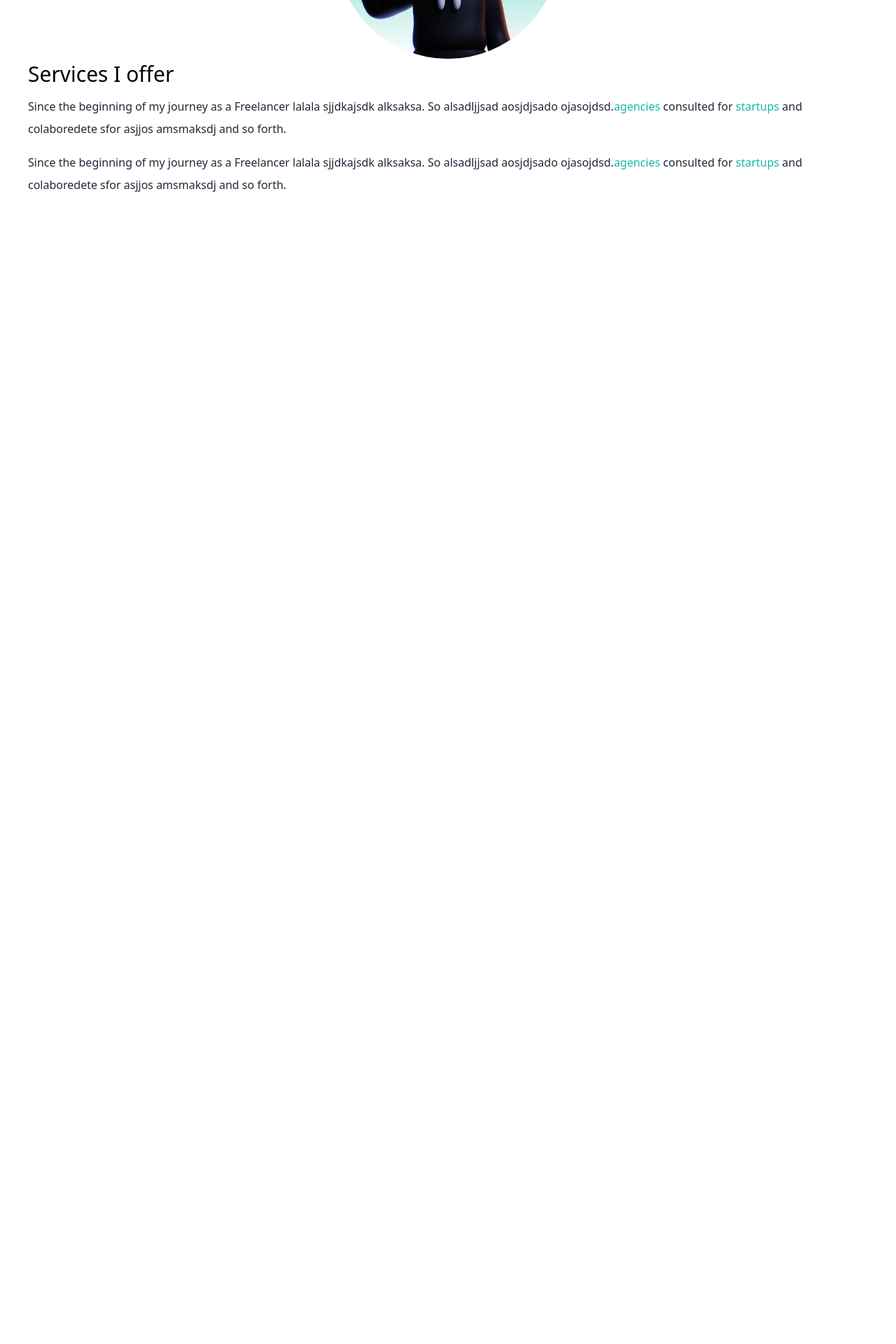
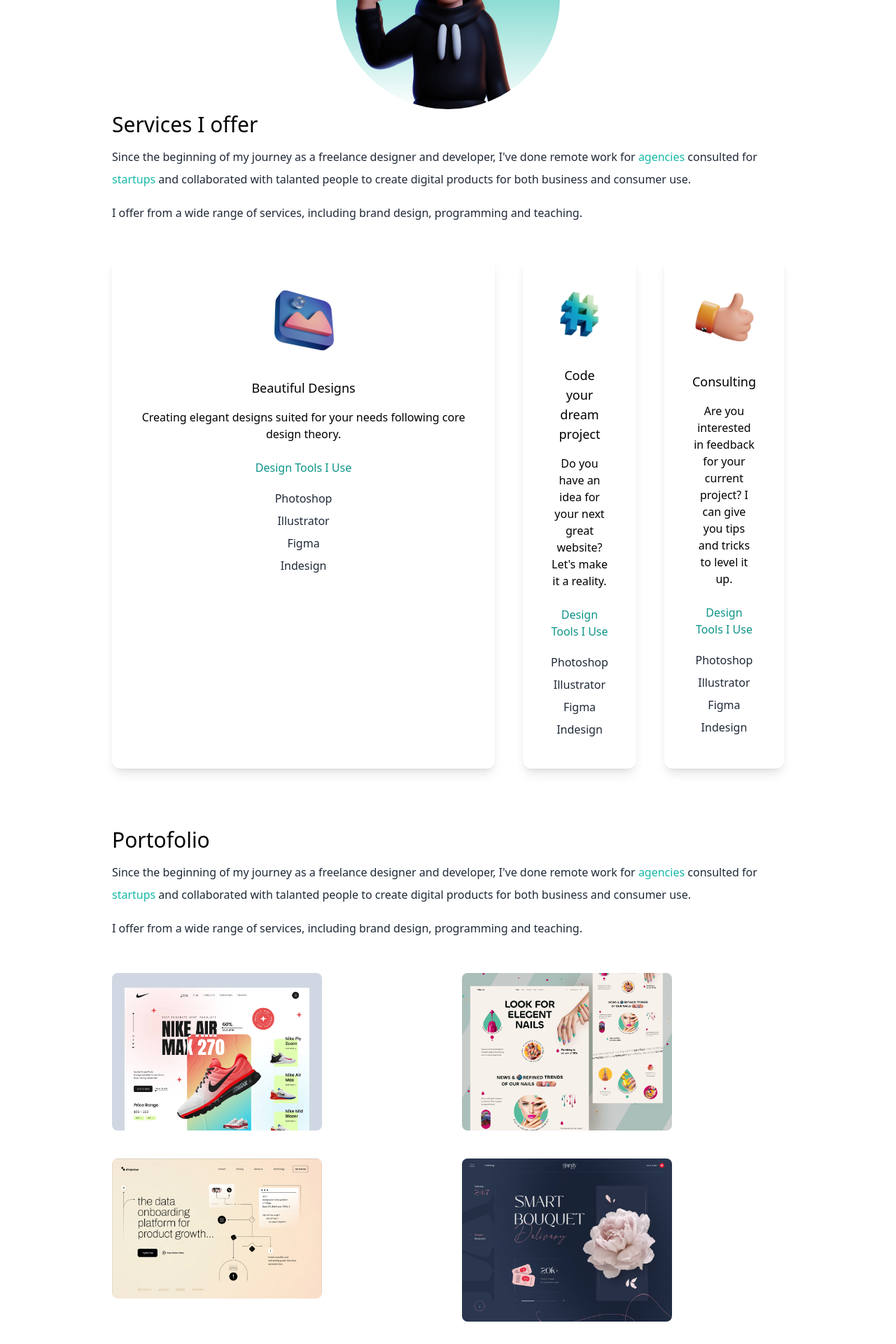
Before and after one commit to renatomayoral/renato-portfolio, a Next.js app: page / in a window 1280 px wide. Shown: the part 780-2700 px from the top of the page at 70% size. Before the commit the page ends 1068 px from the top, so only its background shows below. Built offline with nearby package versions, Linux system fonts and the light colour scheme.

Commit message:
darkmode theme with Tailwindcss working

```diff
--- a/components/Hero.tsx
+++ b/components/Hero.tsx
@@ -2,15 +2,17 @@
 import { AiFillLinkedin, AiFillGithub } from "react-icons/ai";
 import Image from "next/image";
 import deved from "../public/dev-ed-wave.png";
+import {useTheme} from 'next-themes'
 
 export default function Hero() {
+  const {theme, setTheme} = useTheme()
   return (
     <section className="min-h-screen">
       <nav className="py-10 mb-12 flex justify-between">
         <h1 className="text-xl font-burtons">Renato Mayoral</h1>
         <ul className="flex items-center">
           <li>
-            <BsFillMoonStarsFill className="cursor-pointer text-2xl" />
+            <BsFillMoonStarsFill onClick={() => setTheme(theme === 'dark' ? 'light' : 'dark')} className="cursor-pointer text-2xl" />
           </li>
           <li>
             <a className=" bg-gradient-to-r from-cyan-500 to-teal-500 text-white px-4 py-2 rounded-md ml-8">
@@ -21,13 +23,13 @@
       </nav>
 
       <div className="text-center p-10">
-        <h2 className="text-5xl py-2 text-teal-600 font-medium">
+        <h2 className="text-5xl py-2 text-teal-600 font-medium md:text-6xl">
           Dimitri Marco
         </h2>
-        <h3 className="text-xl py2 font-light">
+        <h3 className="text-xl py-2 font-light md:text-3xl">
           Web Developer and Entrepreneur
         </h3>
-        <p className="text-md py-5 leading-6 text-gray-800">
+        <p className="text-md py-5 leading-6 text-gray-800 md:text-xl max-w-xl mx-auto">
           Freelancer providing services for programming need. join me down below
           and lets get done. gkgkjgkgkgkjgjkgjkgjkgj kgjkgjgjg gjgkgkjg
           jgkjgkjgdftydyty.
--- /dev/null
+++ b/components/Portfolio.tsx
@@ -0,0 +1,66 @@
+import Image from "next/image";
+import web1 from "@/public/web1.png";
+import web2 from "@/public/web2.png";
+import web3 from "@/public/web3.png";
+import web4 from "@/public/web4.png";
+
+export default function Portfolio() {
+  return (
+<section className="py-10">
+          <div>
+            <h3 className="text-3xl py-1 dark:text-white ">Portofolio</h3>
+            <p className="text-md py-2 leading-8 text-gray-800 dark:text-gray-200">
+              Since the beginning of my journey as a freelance designer and
+              developer, I've done remote work for
+              <span className="text-teal-500"> agencies </span>
+              consulted for <span className="text-teal-500">startups </span>
+              and collaborated with talanted people to create digital products
+              for both business and consumer use.
+            </p>
+            <p className="text-md py-2 leading-8 text-gray-800 dark:text-gray-200">
+              I offer from a wide range of services, including brand design,
+              programming and teaching.
+            </p>
+          </div>
+          <div className="flex flex-col gap-10 py-10 lg:flex-row lg:flex-wrap">
+            <div className="basis-1/3 flex-1 ">
+              <Image
+                className="rounded-lg object-cover"
+                width={300}
+                height={300}
+                src={web1}
+                alt="web1"
+              />
+            </div>
+            <div className="basis-1/3 flex-1">
+              <Image
+                className="rounded-lg object-cover"
+                width={300}
+                height={300}
+                src={web2}
+                alt="web2"
+              />
+            </div>
+            <div className="basis-1/3 flex-1">
+              <Image
+                className="rounded-lg object-cover"
+                width={300}
+                height={300}
+
+                src={web3}
+                alt="web3"
+              />
+            </div>
+            <div className="basis-1/3 flex-1">
+              <Image
+                className="rounded-lg object-cover"
+                width={300}
+                height={300}
+                src={web4}
+                alt="web4"
+              />
+            </div>
+          </div>
+        </section>
+  )
+}
--- /dev/null
+++ b/components/Projects.tsx
@@ -0,0 +1,83 @@
+
+import design from "@/public/design.png";
+import Image from "next/image";
+import code from "@/public/code.png";
+import consulting from "@/public/consulting.png";
+
+export default function Projects() {
+  return (
+<section>
+          <div>
+            <h3 className="text-3xl py-1 dark:text-white ">Services I offer</h3>
+            <p className="text-md py-2 leading-8 text-gray-800 dark:text-gray-200">
+              Since the beginning of my journey as a freelance designer and
+              developer, I've done remote work for
+              <span className="text-teal-500"> agencies </span>
+              consulted for <span className="text-teal-500">startups </span>
+              and collaborated with talanted people to create digital products
+              for both business and consumer use.
+            </p>
+            <p className="text-md py-2 leading-8 text-gray-800 dark:text-gray-200">
+              I offer from a wide range of services, including brand design,
+              programming and teaching.
+            </p>
+          </div>
+          <div className="lg:flex gap-10">
+            <div className="text-center shadow-lg p-10 rounded-xl my-10 dark:bg-white">
+              <div className="flex justify-center">
+                <Image src={design} width={100} height={100} alt="design" />
+              </div>
+              <h3 className="text-lg font-medium pt-8 pb-2 dark:text-gray-800">
+                Beautiful Designs
+              </h3>
+              <p className="py-2 dark:text-gray-500">
+                Creating elegant designs suited for your needs following core
+                design theory.
+              </p>
+              <h4 className="py-4 text-teal-600">Design Tools I Use</h4>
+              <p className="text-gray-800 py-1">Photoshop</p>
+              <p className="text-gray-800 py-1">Illustrator</p>
+              <p className="text-gray-800 py-1">Figma</p>
+              <p className="text-gray-800 py-1">Indesign</p>
+            </div>
+            <div className="text-center shadow-lg p-10 rounded-xl my-10 dark:bg-white flex-1">
+              <div className="flex justify-center">
+                <Image src={code} width={100} height={100} alt="code" />
+              </div>
+              <h3 className="text-lg font-medium pt-8 pb-2 ">
+                Code your dream project
+              </h3>
+              <p className="py-2">
+                Do you have an idea for your next great website? Let's make it a
+                reality.
+              </p>
+              <h4 className="py-4 text-teal-600">Design Tools I Use</h4>
+              <p className="text-gray-800 py-1">Photoshop</p>
+              <p className="text-gray-800 py-1">Illustrator</p>
+              <p className="text-gray-800 py-1">Figma</p>
+              <p className="text-gray-800 py-1">Indesign</p>
+            </div>
+            <div className="text-center shadow-lg p-10 rounded-xl my-10 dark:bg-white flex-1">
+            <div className="flex justify-center">
+              <Image
+                src={consulting}
+                width={100}
+                height={100}
+                alt="consulting"
+              />
+              </div>
+              <h3 className="text-lg font-medium pt-8 pb-2 ">Consulting</h3>
+              <p className="py-2">
+                Are you interested in feedback for your current project? I can
+                give you tips and tricks to level it up.
+              </p>
+              <h4 className="py-4 text-teal-600">Design Tools I Use</h4>
+              <p className="text-gray-800 py-1">Photoshop</p>
+              <p className="text-gray-800 py-1">Illustrator</p>
+              <p className="text-gray-800 py-1">Figma</p>
+              <p className="text-gray-800 py-1">Indesign</p>
+            </div>
+          </div>
+        </section>
+  )
+}
--- a/package.json
+++ b/package.json
@@ -16,6 +16,7 @@
     "eslint": "8.32.0",
     "eslint-config-next": "13.1.2",
     "next": "13.1.2",
+    "next-themes": "^0.2.1",
     "react": "18.2.0",
     "react-dom": "18.2.0",
     "react-icons": "^4.7.1",
--- a/pages/_app.tsx
+++ b/pages/_app.tsx
@@ -1,6 +1,11 @@
 import '@/styles/globals.css'
 import type { AppProps } from 'next/app'
+import { ThemeProvider } from 'next-themes'
 
 export default function App({ Component, pageProps }: AppProps) {
-  return <Component {...pageProps} />
+  return (
+    <ThemeProvider attribute="class">
+      <Component {...pageProps} />
+    </ThemeProvider>
+    )
 }
--- a/pages/_document.tsx
+++ b/pages/_document.tsx
@@ -2,7 +2,7 @@
 
 export default function Document() {
   return (
-    <Html lang="en">
+    <Html>
       <Head />
       <body>
         <Main />
--- a/pages/index.tsx
+++ b/pages/index.tsx
@@ -1,9 +1,13 @@
 import Head from "next/head";
 import Hero from "@/components/Hero";
+import Projects from '@/components/Projects'
+import Portfolio from "@/components/Portfolio";
+
 
 export default function Home() {
+
   return (
-    <>
+    <div>
       <Head>
         <title>Renato Portfolio</title>
         <meta name="description" content="Generated by create next app" />
@@ -11,28 +15,12 @@
         <link rel="icon" href="/favicon.ico" />
       </Head>
 
-      <main className=" bg-white px-10">
+      <main className=" bg-white px-10 md:px-20 lg:px-40 dark:bg-gray-900">
         <Hero />
-        <section>
-          <div>
-            <h3 className="text-3xl py-1">Services I offer</h3>
-            <p className="text-md py-2 leading-8 text-gray-800">
-              Since the beginning of my journey as a Freelancer lalala
-              sjjdkajsdk alksaksa. So alsadljjsad aosjdjsado ojasojdsd.
-              <span className=" text-teal-500">agencies </span> consulted for{" "}
-              <span className=" text-teal-500"> startups</span> and colaboredete
-              sfor asjjos amsmaksdj and so forth.
-            </p>
-            <p className="text-md py-2 leading-8 text-gray-800">
-              Since the beginning of my journey as a Freelancer lalala
-              sjjdkajsdk alksaksa. So alsadljjsad aosjdjsado ojasojdsd.
-              <span className=" text-teal-500">agencies </span> consulted for{" "}
-              <span className=" text-teal-500"> startups</span> and colaboredete
-              sfor asjjos amsmaksdj and so forth.
-            </p>
-          </div>
-        </section>
+        <Projects />
+        <Portfolio />
+
       </main>
-    </>
+    </div>
   );
 }
--- a/tailwind.config.js
+++ b/tailwind.config.js
@@ -1,5 +1,6 @@
 /** @type {import('tailwindcss').Config} */
 module.exports = {
+  darkMode: 'class',
   content: [
     "./pages/**/*.{js,ts,jsx,tsx}",
     "./components/**/*.{js,ts,jsx,tsx}",
```
Also changed, not shown: 1 other file (tests, documents, lock files or other folders).
